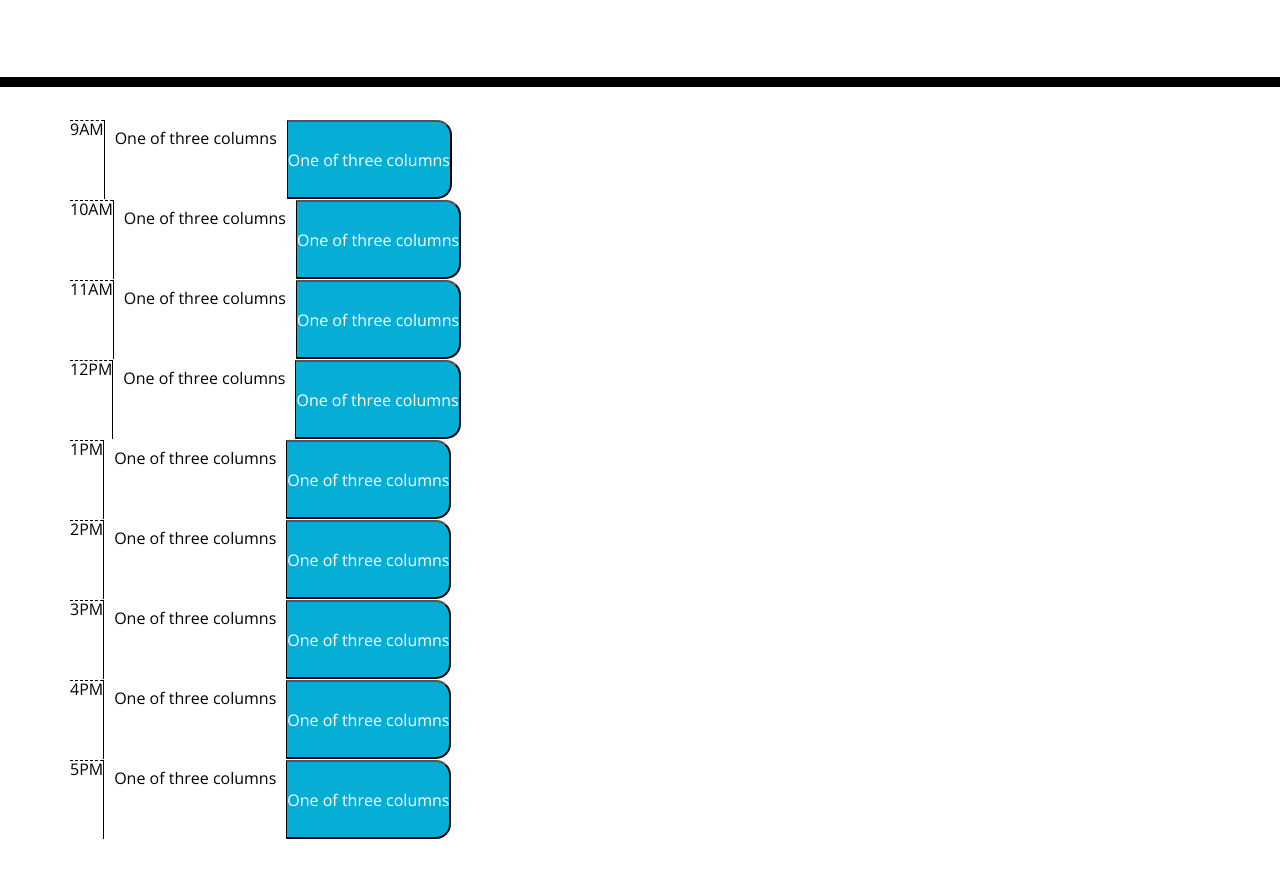
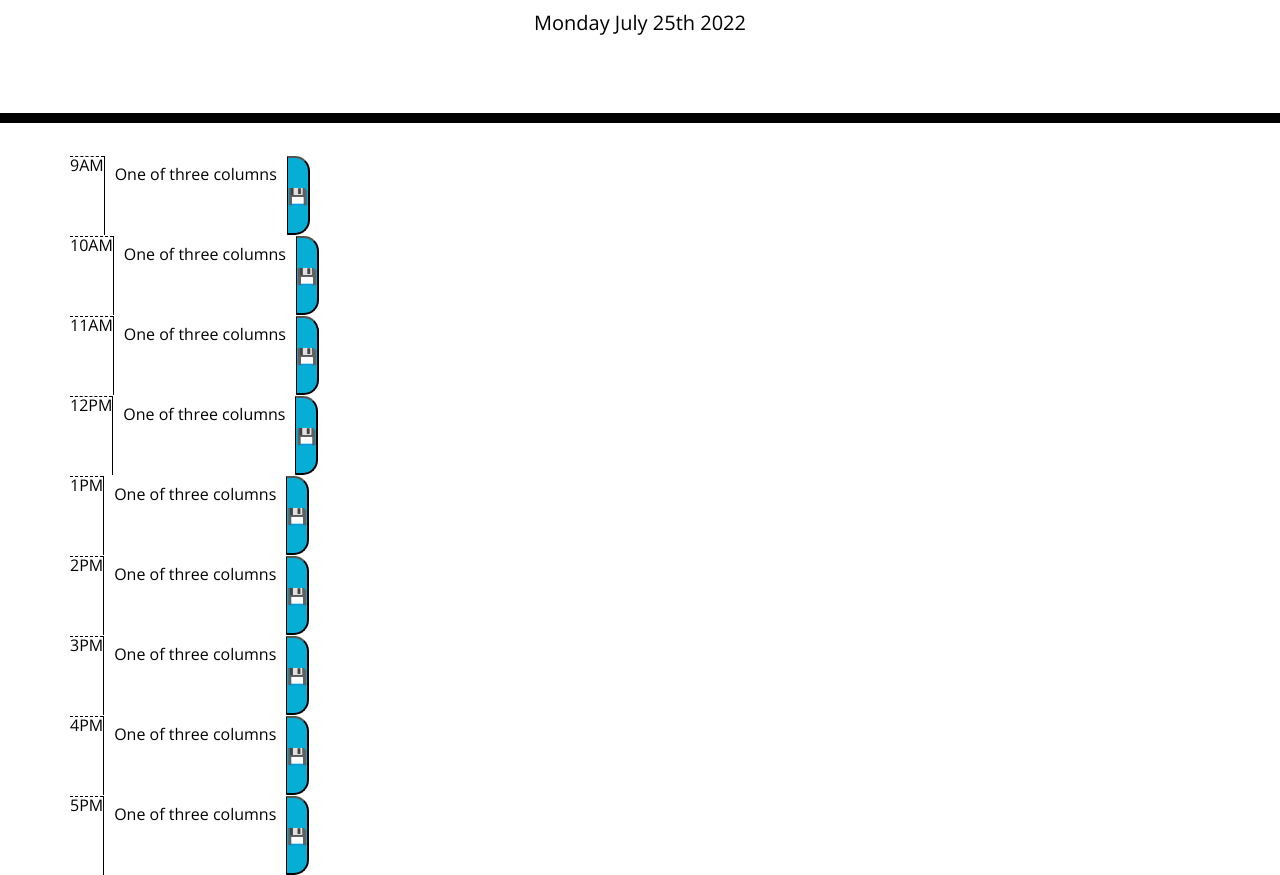
Before and after one commit to levimendyk/work-day-schedule, a plain HTML site: page index.html in a window 1280 px wide. Shown: the part 181-1056 px from the top of the page. Before the commit the page ends 1020 px from the top, so only its background shows below. Drawn offline with nearby package versions, Linux system fonts and the light colour scheme.

Commit message:
Added a current date in the jumbotron with JavaScript

```diff
--- a/assets/js/app.js
+++ b/assets/js/app.js
@@ -1,4 +1,8 @@
 // add current date to jumbotron (DDDD, Month, DD)
+var currentDayDisplay = document.getElementById("currentDay");
+
+currentDayDisplay.textContent = moment().format("dddd MMMM Do YYYY");
+
 // add text content (blank text fill section) when clicked
 // add gray to already past events
 // add color red to present event time
--- a/index.html
+++ b/index.html
@@ -34,68 +34,69 @@
         <div class="row">
           <div class="hour">9AM</div>
           <div class="textarea">One of three columns</div>
-          <button class="saveBtn">One of three columns</button>
+          <button class="saveBtn">💾</button>
         </div>
       </div>
       <div class="time-block">
         <div class="row">
           <div class="hour">10AM</div>
           <div class="textarea">One of three columns</div>
-          <button class="saveBtn">One of three columns</button>
+          <button class="saveBtn">💾</button>
         </div>
       </div>
       <div class="time-block">
         <div class="row">
           <div class="hour">11AM</div>
           <div class="textarea">One of three columns</div>
-          <button class="saveBtn">One of three columns</button>
+          <button class="saveBtn">💾</button>
         </div>
       </div>
       <div class="time-block">
         <div class="row">
           <div class="hour">12PM</div>
           <div class="textarea">One of three columns</div>
-          <button class="saveBtn">One of three columns</button>
+          <button class="saveBtn">💾</button>
         </div>
       </div>
       <div class="time-block">
         <div class="row">
           <div class="hour">1PM</div>
           <div class="textarea">One of three columns</div>
-          <button class="saveBtn">One of three columns</button>
+          <button class="saveBtn">💾</button>
         </div>
       </div>
       <div class="time-block">
         <div class="row">
           <div class="hour">2PM</div>
           <div class="textarea">One of three columns</div>
-          <button class="saveBtn">One of three columns</button>
+          <button class="saveBtn">💾</button>
         </div>
       </div>
       <div class="time-block">
         <div class="row">
           <div class="hour">3PM</div>
           <div class="textarea">One of three columns</div>
-          <button class="saveBtn">One of three columns</button>
+          <button class="saveBtn">💾</button>
         </div>
       </div>
       <div class="time-block">
         <div class="row">
           <div class="hour">4PM</div>
           <div class="textarea">One of three columns</div>
-          <button class="saveBtn">One of three columns</button>
+          <button class="saveBtn">💾</button>
         </div>
       </div>
       <div class="time-block">
         <div class="row">
           <div class="hour">5PM</div>
           <div class="textarea">One of three columns</div>
-          <button class="saveBtn">One of three columns</button>
+          <button class="saveBtn">💾</button>
         </div>
       </div>
     </div>
 
     <script src="https://code.jquery.com/jquery-3.4.1.min.js"></script>
     <script src="https://cdnjs.cloudflare.com/ajax/libs/moment.js/2.24.0/moment.min.js"></script>
+    <script src="./assets/js/app.js"></script>
   </body>
 </html>
```
